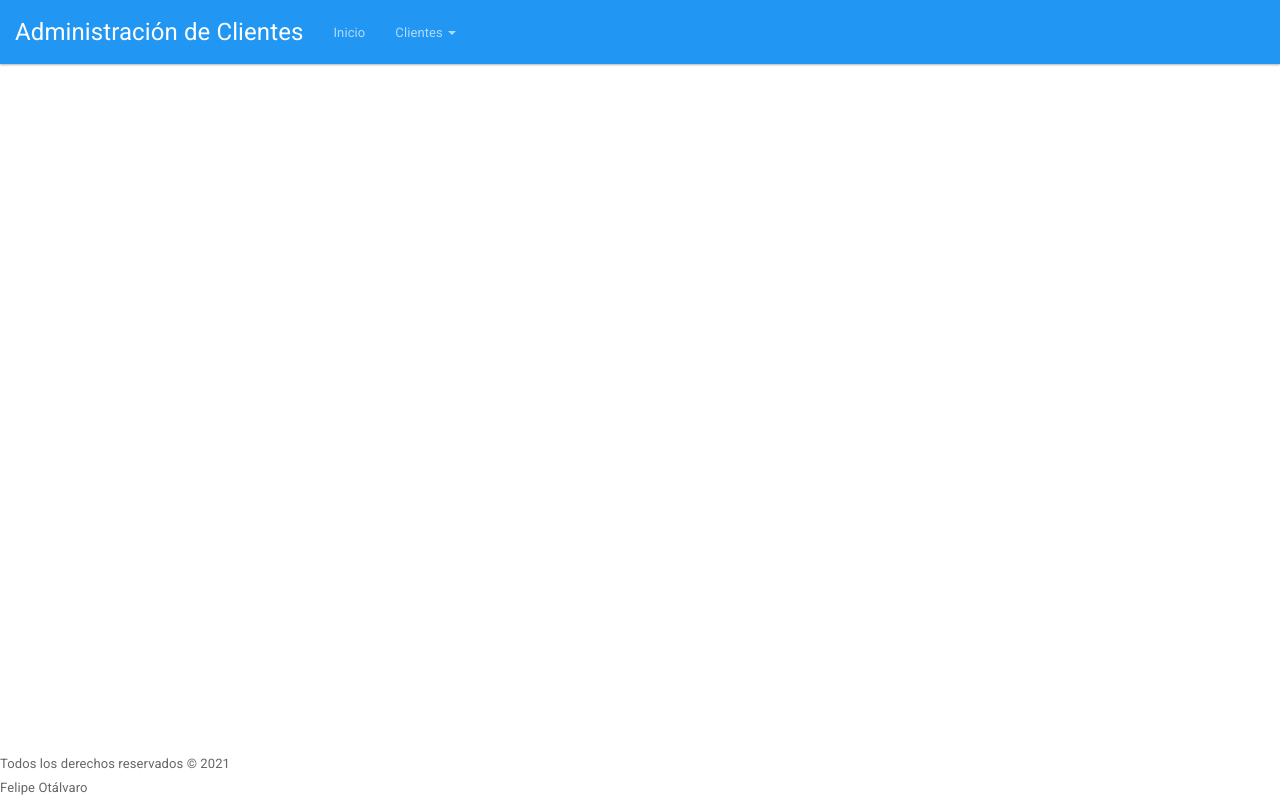
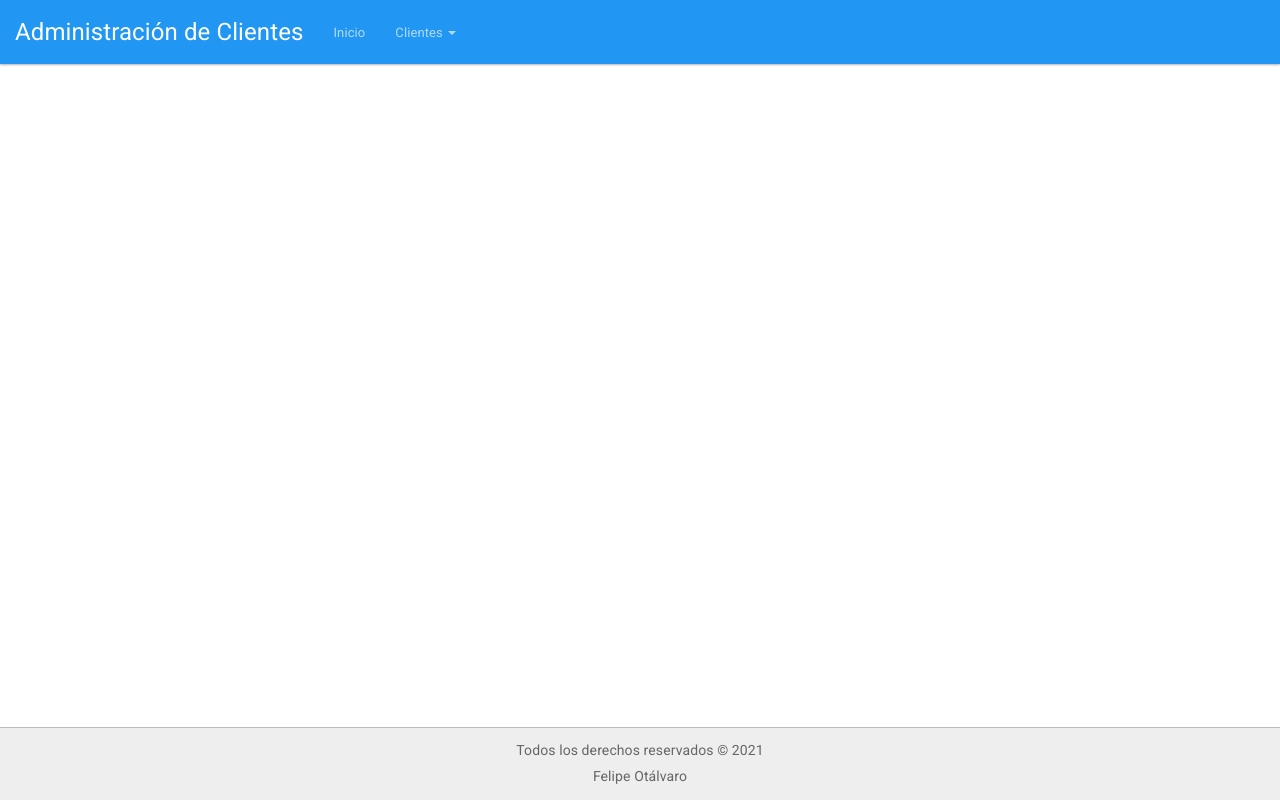
Before and after one commit to PipeOtalvaro/TiendaPhp, a PHP site: page /tienda/Views/templates/template.php in a window 1280 px wide. Run offline with PHP 8.4, Linux system fonts and the light colour scheme; some libraries are stand-ins or nearby versions.

Commit message:
Agregar imágenes de perfil

```diff
--- a/Views/clientes/index.php
+++ b/Views/clientes/index.php
@@ -22,7 +22,7 @@
                 <tbody>
                     <?php while ($row = mysqli_fetch_array($datos)) { ?>
                         <tr>
-                            <td><img class="imagen-avatar" src="<?php echo URL; ?>Views/template/imagenes/avatars/<?php echo $row['imagen']; ?>"></td>
+                            <td><img class="imagen-avatar" src="<?php echo URL; ?>Views/template/images/avatars/<?php echo $row['foto']; ?>"></td>
                             <td><a href="<?php echo URL; ?>clientes/ver/<?php echo $row['id']; ?>"><?php echo $row['nombre']; ?></a></td>
                             <td><?php echo $row['primerApellido' . 'segundoApellido']; ?></td>
                             <td><?php echo $row['telefono']; ?></td>
--- /dev/null
+++ b/Views/templates/css/general.css
@@ -0,0 +1,23 @@
+body {
+  padding-top: 70px;
+  padding-bottom: 20px;
+}
+footer {
+  background-color: #eee;
+  border-top: 10px solid #bbb;
+  font-size: 14px;
+  padding: 10px;
+  text-align: center;
+}
+.box-principal {
+  margin-left: auto;
+  margin-right: auto;
+  width: 60%;
+}
+.titulo {
+  text-align: center;
+}
+.imagen-avatar {
+  height: 50px;
+  width: 50px;
+}
```
Also changed, not shown: Views/templates/css/images/Avatars/imadsfges.jpg (added), Views/templates/css/images/Avatars/imafdsgfdsges.jpg (added), Views/templates/css/images/Avatars/images(2).jpg (added), Views/templates/css/images/Avatars/images.jpg (added).
